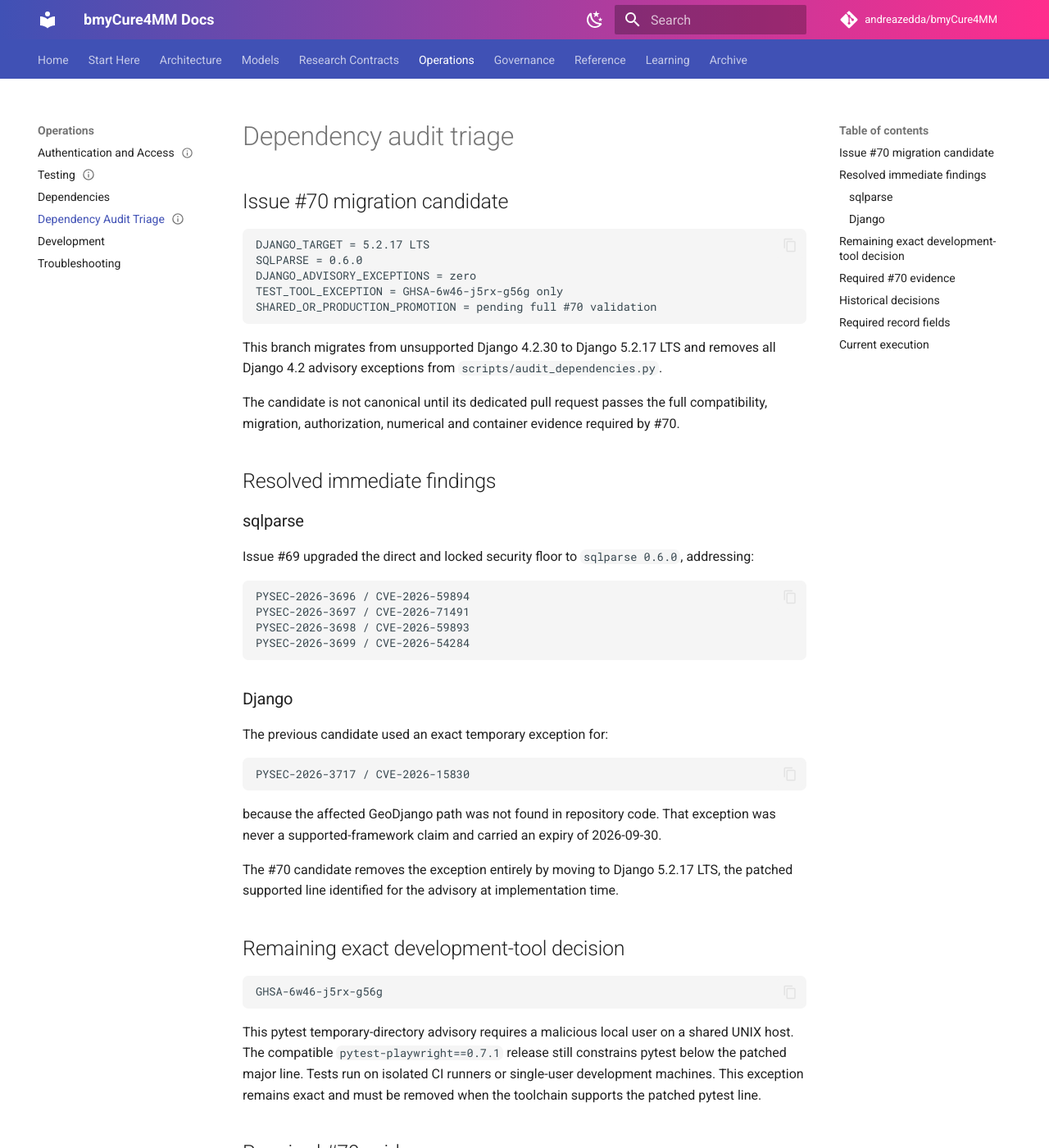
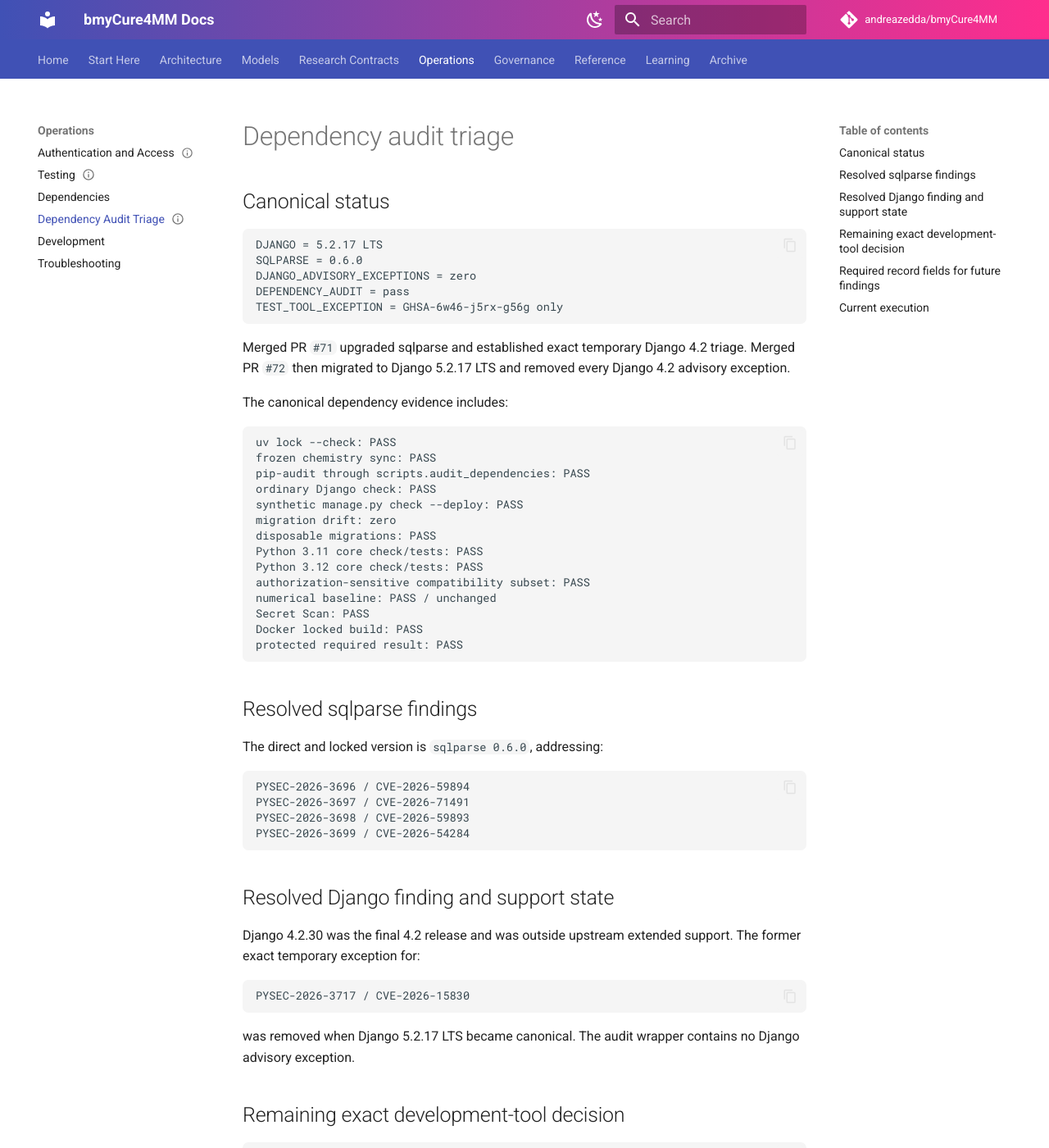
Before and after one commit to andreazedda/bmyCure4MM, an MkDocs documentation site: the page built from docs/operations/DEPENDENCY_AUDIT_TRIAGE.md, in a window 1280 px wide and 1400 px high. Shown: the whole window at 82% size. Built offline with MkDocs 1.6.1 and Material for MkDocs 9.7.7, drawn with Linux system fonts in a browser that asks for light colours; comment, search, counter and statistics services are not loaded; some of the changed text lies outside the part shown.

Commit message:
docs(deps): mark the supported dependency baseline canonical

````diff
--- a/docs/operations/DEPENDENCY_AUDIT_TRIAGE.md
+++ b/docs/operations/DEPENDENCY_AUDIT_TRIAGE.md
@@ -1,33 +1,48 @@
 ---
 title: Dependency Audit Triage
-status: CURRENT_PARTIAL
+status: CURRENT_VERIFIED
 owner: Andrea Zedda
 audience: maintainers and security reviewers
 last_verified_at: 2026-08-24
-last_verified_git_sha: bf097810b337dc6b766cda04497005670cd96513
+last_verified_git_sha: a33418fb8ae9cb9fd05832dd9bc1cb0778e08533
 ---
 
 # Dependency audit triage
 
-## Issue #70 migration candidate
+## Canonical status
 
 ```text
-DJANGO_TARGET = 5.2.17 LTS
+DJANGO = 5.2.17 LTS
 SQLPARSE = 0.6.0
 DJANGO_ADVISORY_EXCEPTIONS = zero
+DEPENDENCY_AUDIT = pass
 TEST_TOOL_EXCEPTION = GHSA-6w46-j5rx-g56g only
-SHARED_OR_PRODUCTION_PROMOTION = pending full #70 validation
 ```
 
-This branch migrates from unsupported Django 4.2.30 to Django 5.2.17 LTS and removes all Django 4.2 advisory exceptions from `scripts/audit_dependencies.py`.
+Merged PR `#71` upgraded sqlparse and established exact temporary Django 4.2 triage. Merged PR `#72` then migrated to Django 5.2.17 LTS and removed every Django 4.2 advisory exception.
 
-The candidate is not canonical until its dedicated pull request passes the full compatibility, migration, authorization, numerical and container evidence required by #70.
+The canonical dependency evidence includes:
 
-## Resolved immediate findings
+```text
+uv lock --check: PASS
+frozen chemistry sync: PASS
+pip-audit through scripts.audit_dependencies: PASS
+ordinary Django check: PASS
+synthetic manage.py check --deploy: PASS
+migration drift: zero
+disposable migrations: PASS
+Python 3.11 core check/tests: PASS
+Python 3.12 core check/tests: PASS
+authorization-sensitive compatibility subset: PASS
+numerical baseline: PASS / unchanged
+Secret Scan: PASS
+Docker locked build: PASS
+protected required result: PASS
+```
 
-### sqlparse
+## Resolved sqlparse findings
 
-Issue #69 upgraded the direct and locked security floor to `sqlparse 0.6.0`, addressing:
+The direct and locked version is `sqlparse 0.6.0`, addressing:
 
 ```text
 PYSEC-2026-3696 / CVE-2026-59894
@@ -36,17 +51,15 @@
 PYSEC-2026-3699 / CVE-2026-54284
 ```
 
-### Django
+## Resolved Django finding and support state
 
-The previous candidate used an exact temporary exception for:
+Django 4.2.30 was the final 4.2 release and was outside upstream extended support. The former exact temporary exception for:
 
 ```text
 PYSEC-2026-3717 / CVE-2026-15830
 ```
 
-because the affected GeoDjango path was not found in repository code. That exception was never a supported-framework claim and carried an expiry of 2026-09-30.
-
-The #70 candidate removes the exception entirely by moving to Django 5.2.17 LTS, the patched supported line identified for the advisory at implementation time.
+was removed when Django 5.2.17 LTS became canonical. The audit wrapper contains no Django advisory exception.
 
 ## Remaining exact development-tool decision
 
@@ -54,35 +67,11 @@
 GHSA-6w46-j5rx-g56g
 ```
 
-This pytest temporary-directory advisory requires a malicious local user on a shared UNIX host. The compatible `pytest-playwright==0.7.1` release still constrains pytest below the patched major line. Tests run on isolated CI runners or single-user development machines. This exception remains exact and must be removed when the toolchain supports the patched pytest line.
+This pytest temporary-directory advisory requires a malicious local user on a shared UNIX host. The compatible `pytest-playwright==0.7.1` release still constrains pytest below the patched major line. Tests run on isolated CI runners or single-user development machines.
 
-## Required #70 evidence
+This is a narrow development-only decision. It does not authorize private data in test artifacts, shared hostile-host execution or blanket advisory suppression. Remove it when the browser-test toolchain supports the patched pytest line.
 
-```text
-Django 5.2.17 and sqlparse 0.6.0 in pyproject and uv.lock
-uv lock --check
-pip-audit through scripts.audit_dependencies
-Django check
-synthetic manage.py check --deploy
-migration drift
-migration graph and disposable forward evidence
-Python 3.11 and 3.12 full core suites
-authentication and authorization regressions
-numerical baseline unchanged
-run/artifact/comparability contracts
-optional chemistry environment
-strict MkDocs
-secret and PHI safety
-Docker locked build
-```
-
-## Historical decisions
-
-Django 4.2.30 was the final 4.2 release and reached end of extended support on 7 April 2026. It is not an acceptable durable M0-R framework baseline.
-
-The earlier exact Django exceptions remain visible in Git history and issue #69 evidence; they are deliberately absent from the #70 audit script.
-
-## Required record fields
+## Required record fields for future findings
 
 Every future exception or fix records:
 
@@ -101,7 +90,8 @@
 ## Current execution
 
 ```text
-#69 immediate sqlparse/advisory remediation
-→ #70 Django 5.2 LTS migration candidate
-→ #13 protected aggregate CI
+supported dependency baseline complete
+→ #14 documentation source of truth
+→ #13 protected aggregate CI hardening
+→ #23 minimum scientific QA
 ```
````
